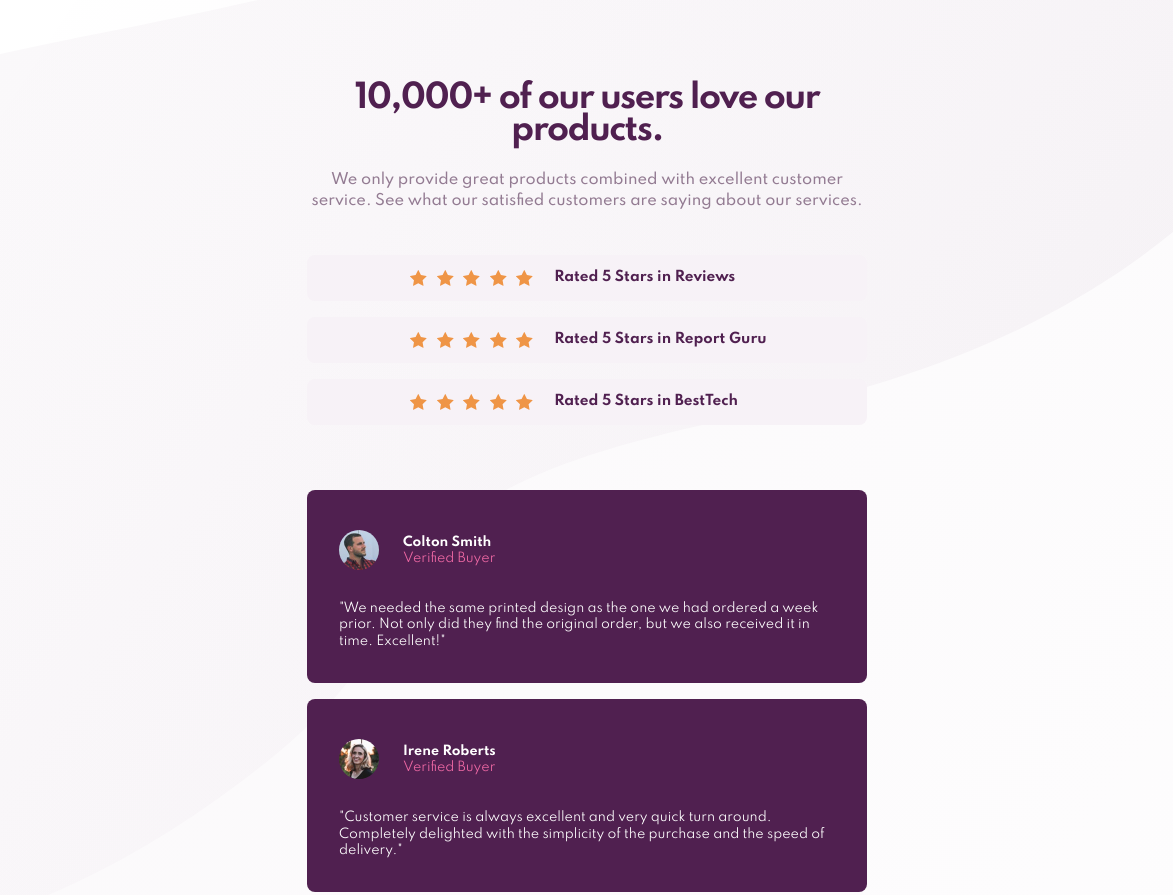
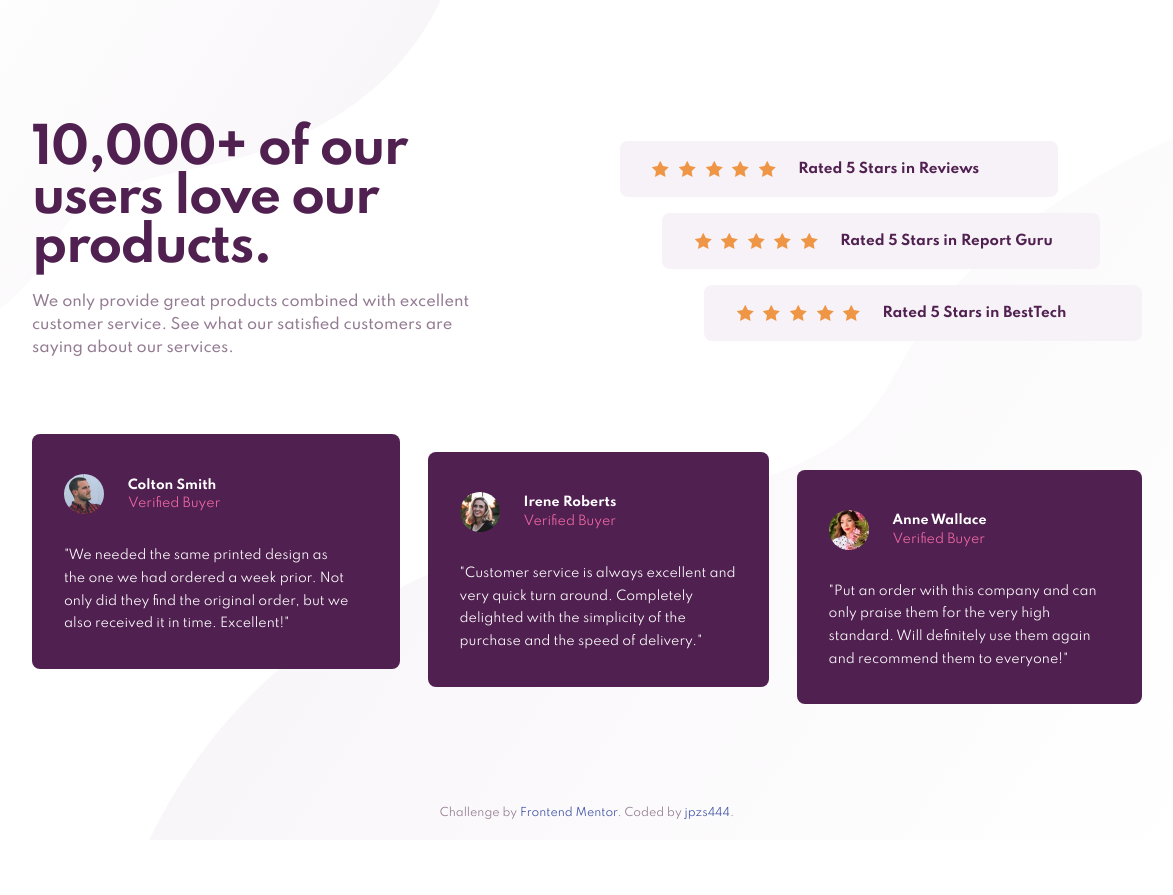
Before and after one commit to jpzs444/social-proof-section-2, a plain HTML site: page index.html in a window 1536 px wide. Shown: the top 895 px of the page, without its empty margins (181-1354 px from the left). After the commit the page ends 840 px from the top, so only its background shows below. Drawn offline with Linux system fonts and the light colour scheme.

Commit message:
✨ feat: add styles for 1440px-sized screen

```diff
--- a/css/styles.css
+++ b/css/styles.css
@@ -22,7 +22,7 @@ body {
     font-family: 'Spartan', sans-serif;
     font-weight: 400;
     font-size: 0.787rem;
-    line-height: 1.3;
+    line-height: 1.8;
     color: var(--very-dark-magenta);
     background-image:
         url("../images/bg-pattern-top-mobile.svg"),
@@ -62,7 +62,7 @@ main > * {
 .intro-message p {
     font-size: 0.907rem;
     font-weight: 500;
-    line-height: 1.5;
+    line-height: 1.6;
     color: var(--dark-grayish-magenta);
     margin-top: 1.5rem;
 }
@@ -116,6 +116,7 @@ main > * {
 
 .profile {
     display: flex;
+    line-height: 1.5;
 }
 
 .profile img {
@@ -156,7 +157,9 @@ main > * {
     color: hsl(228, 45%, 44%);
 }
 
-@media only screen and (min-width: 420px) {
+/* Media Queries */
+
+@media only screen and (min-width: 26.25em) {
     .ratings > * {
         flex-direction: row;
         justify-content: center;
@@ -170,3 +173,101 @@ main > * {
         text-align: left;
     }
 }
+
+@media only screen and (min-width: 90em) {
+    body {
+        background-image:
+            url("../images/bg-pattern-top-desktop.svg"),
+            url("../images/bg-pattern-bottom-desktop.svg");
+        background-position: left top, right bottom;
+        background-repeat: no-repeat;
+        background-size: 40.5%, 78.5%;
+    }
+
+    main > * {
+        margin: 0 10.3125rem;
+        max-width: 69.375rem;
+    }
+
+    /* Upper-Half Styles */
+
+    .upper-half {
+        display: flex;
+        margin-top: 7.875rem;
+        text-align: left;
+    }
+
+    .intro {
+        max-width: 48.47%;
+    }
+
+    .intro-message {
+        margin-right: 6.25rem;
+    }
+
+    .intro-message h1 {
+        font-size: 3.05rem;
+    }
+
+    .intro-message p {
+        margin-top: 1.15rem;
+    }
+
+    .ratings {
+        display: flex;
+        flex-direction: column;
+        align-items: center;
+        margin: 0;
+        margin-left: 3.1rem;
+        width: 100%;
+    }
+
+    .ratings .stars {
+        margin: 1.25rem 0 1.25rem 1.75rem;
+    }
+
+    .ratings h6 {
+        margin-left: 1.1rem;
+        margin-right: 2.8rem;
+    }
+
+    .reviews {
+        margin-top: 0.926rem;
+        align-self: flex-start;
+    }
+
+    .besttech {
+        align-self: flex-end;
+    }
+
+    /* Lower-Half Styles */
+
+    .lower-half {
+        margin-top: 4.625rem;
+        margin-bottom: 6.25rem;
+        height: 270px;
+    }
+
+    .users {
+        display: flex;
+        align-items: center;
+        column-gap: 1.7rem;
+        height: 100%;
+    }
+
+    .users > * {
+        margin-top: unset;
+    }
+
+    .colton {
+        align-self: flex-start;
+    }
+
+    .anne {
+        align-self: flex-end;
+    }
+
+    .colton .quote {
+        margin-right: 1.214rem;
+    }
+}
```
